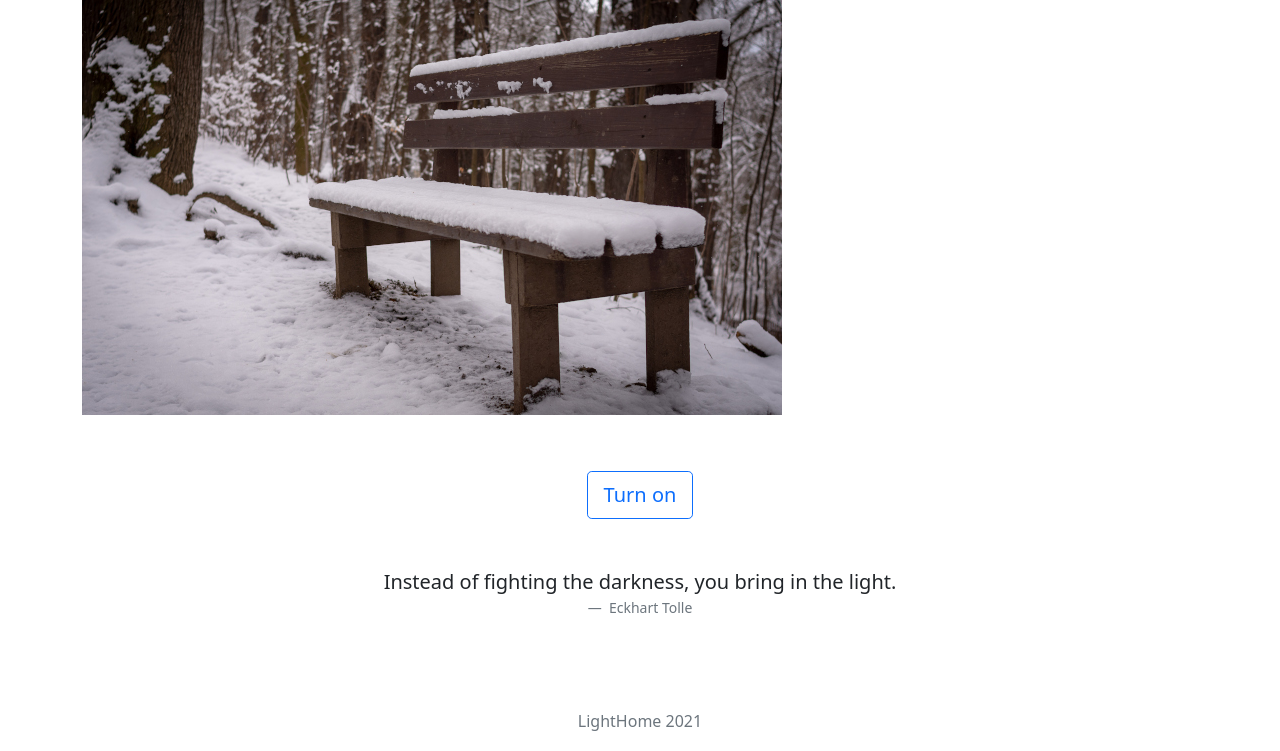
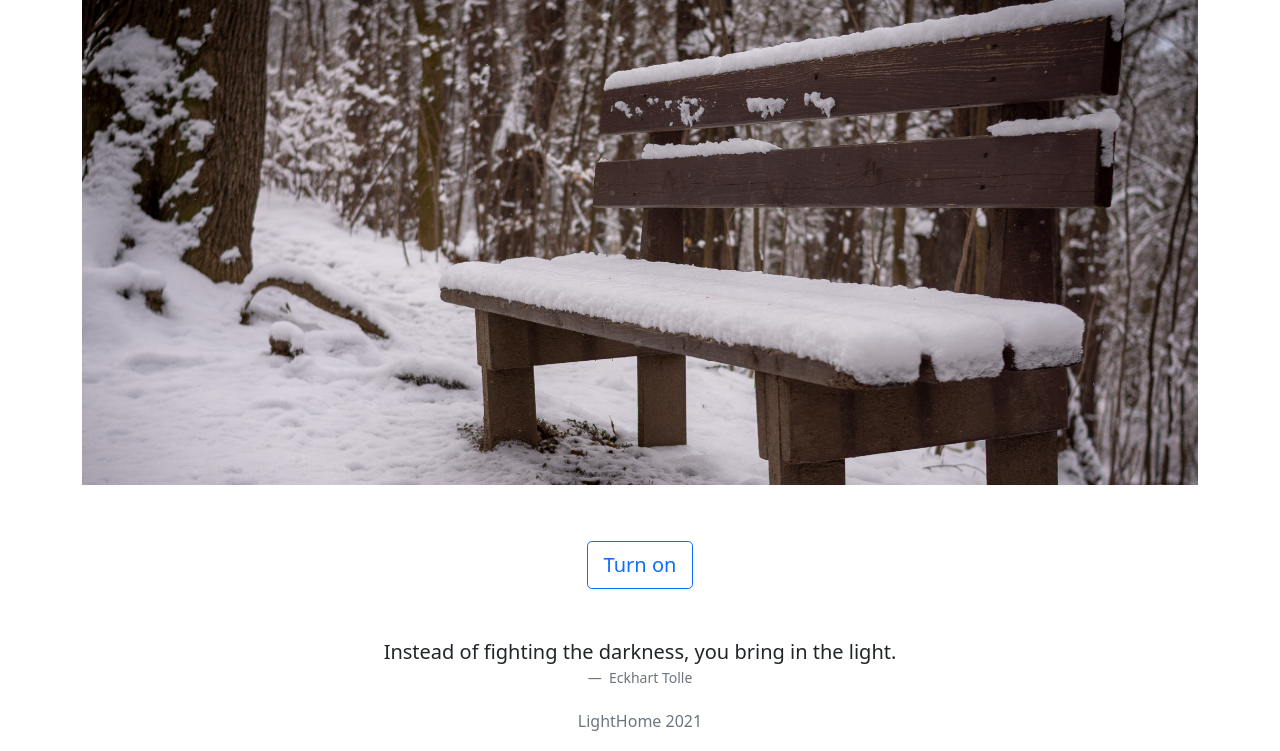
Before and after one commit to agapoli89/LightHome, a plain HTML site: page index.html in a window 1280 px wide. Shown: the part 49-800 px from the top of the page. Drawn offline with nearby package versions, Linux system fonts and the light colour scheme.

Commit message:
Change img

```diff
--- a/index.html
+++ b/index.html
@@ -25,7 +25,7 @@
             </ul>
         </header>
         <section>
-            <img src="./img/DSC_0973.jpg" class="img-fluid" alt="...">
+            <img src="./img/long.jpg" class="img-fluid" alt="...">
         </section>
         <article class="mt-2 text-center">
             <button type="button" class="btn btn-lg btn-outline-primary my-5">Turn on</button>
```
Also changed, not shown: img/long.jpg (added), img/medium.jpg (added).
